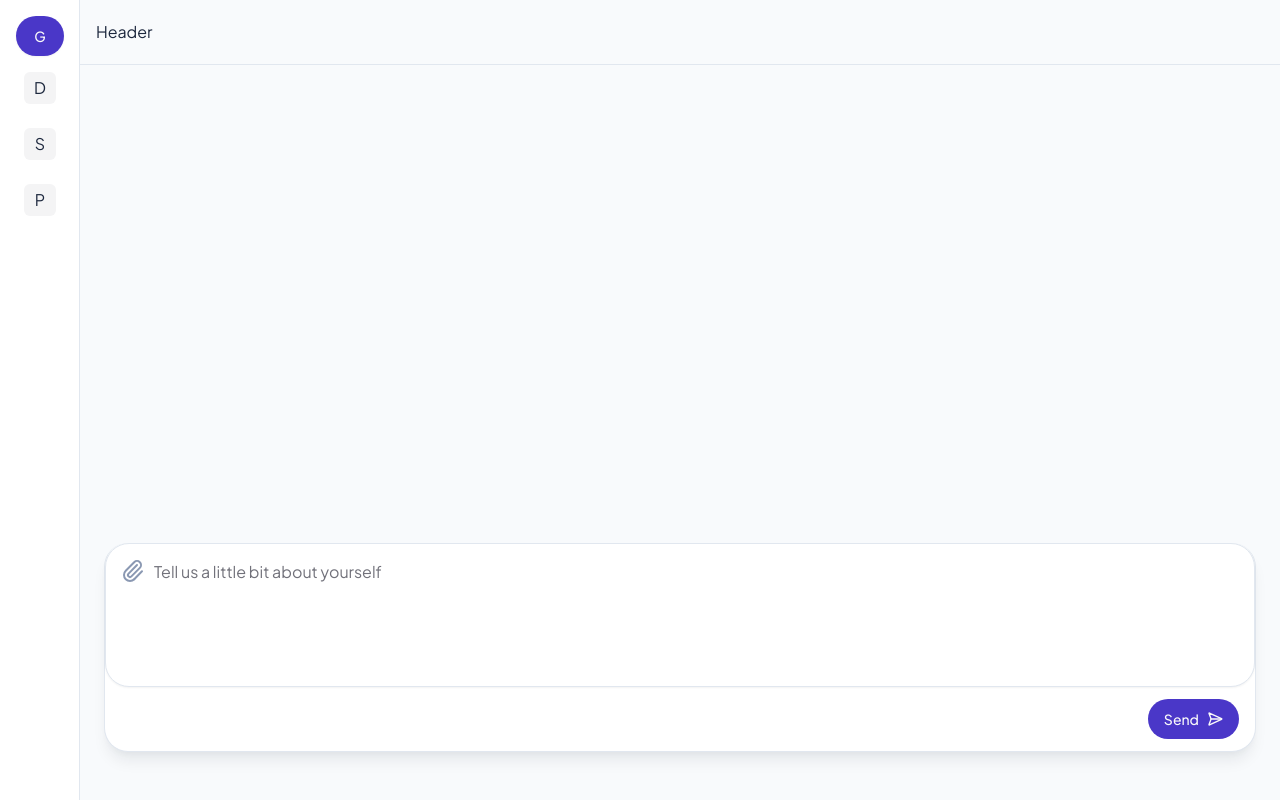
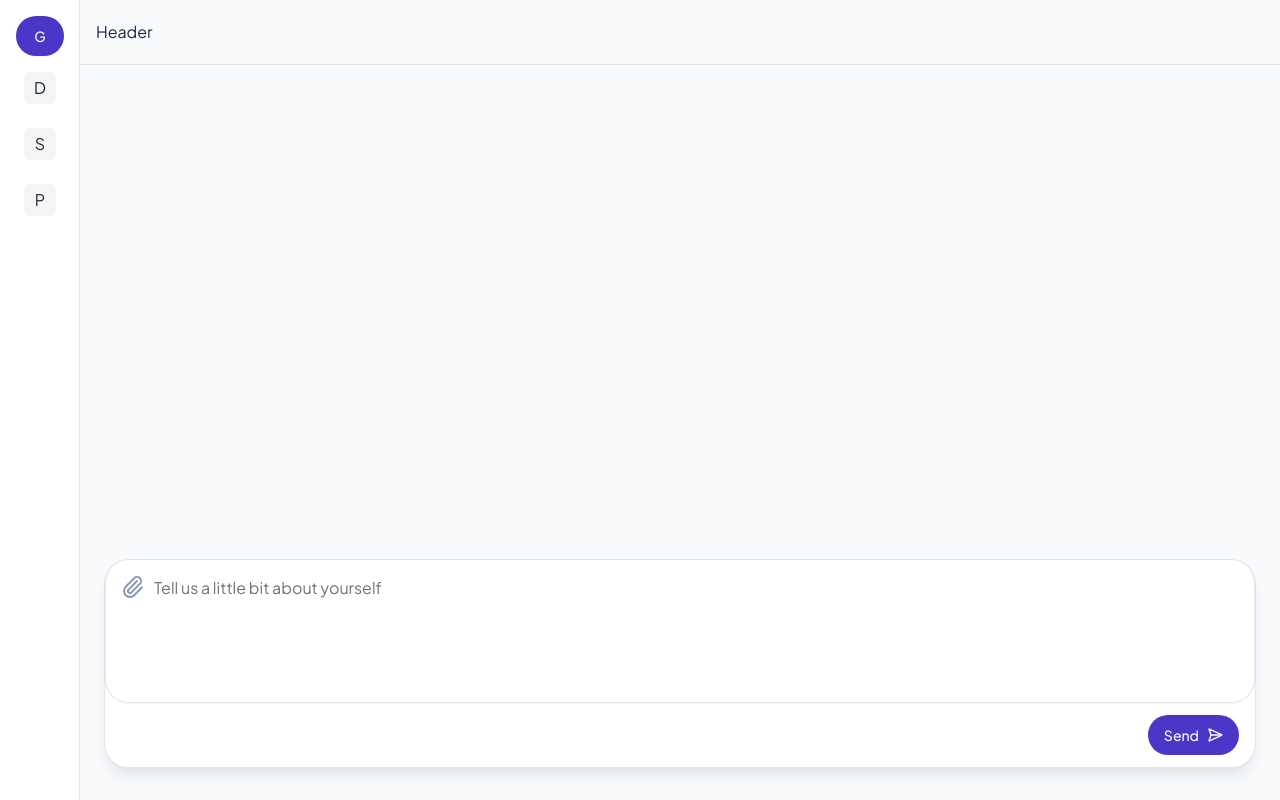
Before and after one commit to AJ1732/hng-12--stage-3, a Next.js app: page / in a window 1280 px wide. Built offline with nearby package versions, Linux system fonts and the light colour scheme.

Commit message:
fix: update error bug

```diff
--- a/src/app/page.tsx
+++ b/src/app/page.tsx
@@ -5,7 +5,7 @@ import { ChatProvider } from "@/provider/chat";
 
 export default function Home() {
   return (
-    <div className="content-grid min-h-[calc(100svh-5rem)] content-end pb-8">
+    <div className="content-grid min-h-[calc(100svh-5rem)] content-end pb-4">
       <ChatProvider>
         <ChatHistory />
         <ChatBox />
--- a/src/components/custom/ChatBox/index.tsx
+++ b/src/components/custom/ChatBox/index.tsx
@@ -99,7 +99,7 @@ function ChatBox() {
               </FormControl>
 
               <AnimatePresence mode="wait">
-                {fieldState.error && (
+                {form.formState.isSubmitted && fieldState.error && (
                   <motion.div
                     key={fieldState.error.message}
                     initial={{ opacity: 0, height: 0 }}
@@ -107,7 +107,7 @@ function ChatBox() {
                     exit={{ opacity: 0, height: 0 }}
                     transition={{ duration: 0.2 }}
                   >
-                    <FormMessage className="px-6 pt-4" />
+                    <FormMessage className="px-6 pt-2" />
                   </motion.div>
                 )}
               </AnimatePresence>
```
